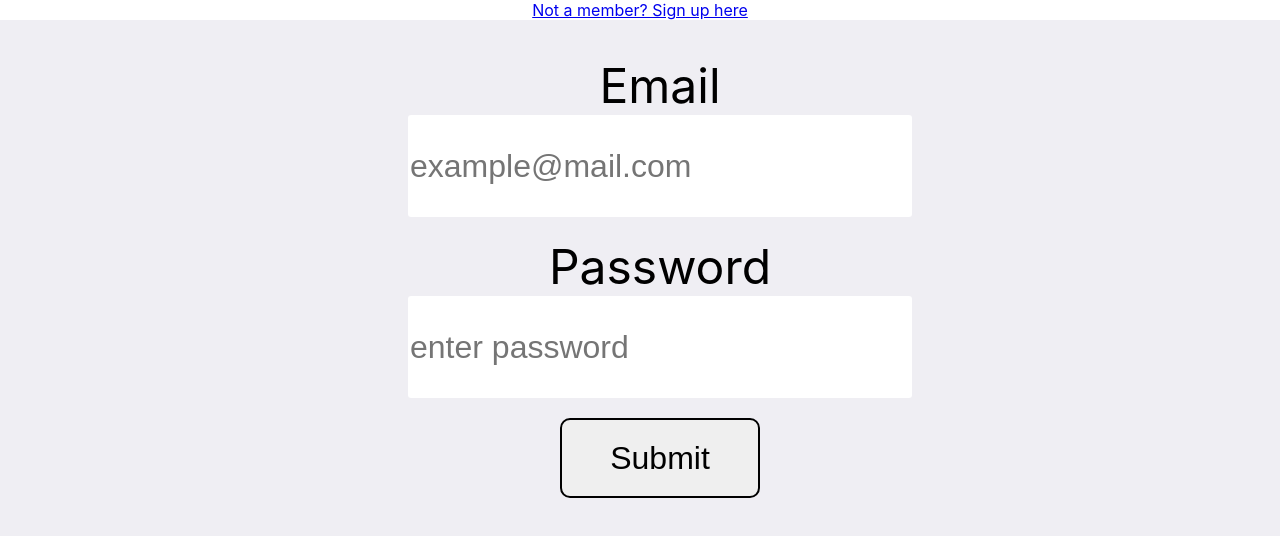
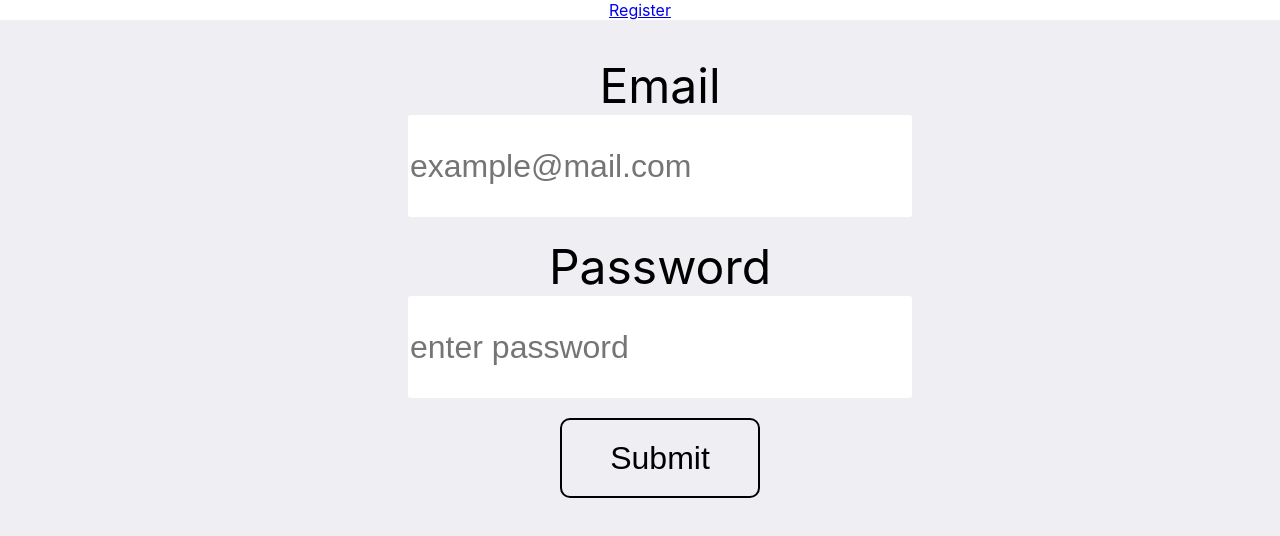
Before and after one commit to BW-one-line-a-day/frontend, a React (Create React App) app: page / in a window 1280 px wide. Shown: the top 536 px of the page. Built offline with nearby package versions, Linux system fonts and the light colour scheme.

Commit message:
some style updates for login/signup

```diff
--- a/src/App.js
+++ b/src/App.js
@@ -13,7 +13,7 @@ function App() {
   return (
     <div className="App">
       <BrowserRouter>
-        <NavLink to="/signup">Not a member? Sign up here</NavLink>
+        <NavLink to="/signup">Register</NavLink>
         <Route exact path="/" component={Login} />
         <Route path="/signup" component={Signup} />
       </BrowserRouter>
--- a/src/components/authentication/Login.scss
+++ b/src/components/authentication/Login.scss
@@ -30,6 +30,7 @@
       border-radius: 10px;
       // font-size: 1.3rem;
       font-size: 2rem;
+      background: #efeef3;
     }
   }
 }
--- a/src/components/authentication/Signup.scss
+++ b/src/components/authentication/Signup.scss
@@ -30,6 +30,7 @@
       border-radius: 10px;
       // font-size: 1.3rem;
       font-size: 2rem;
+      background: #efeef3;
     }
   }
 }
```
